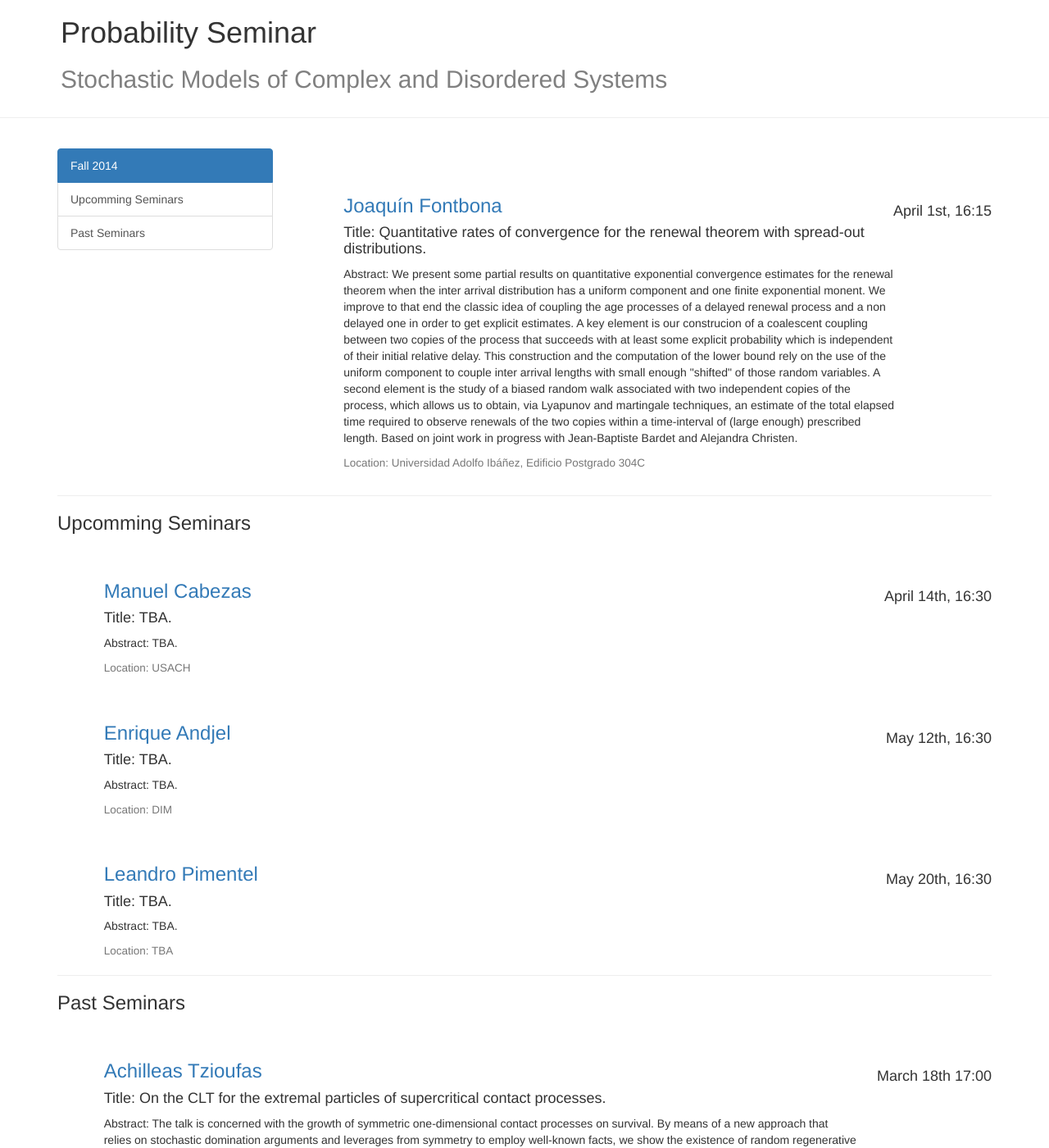
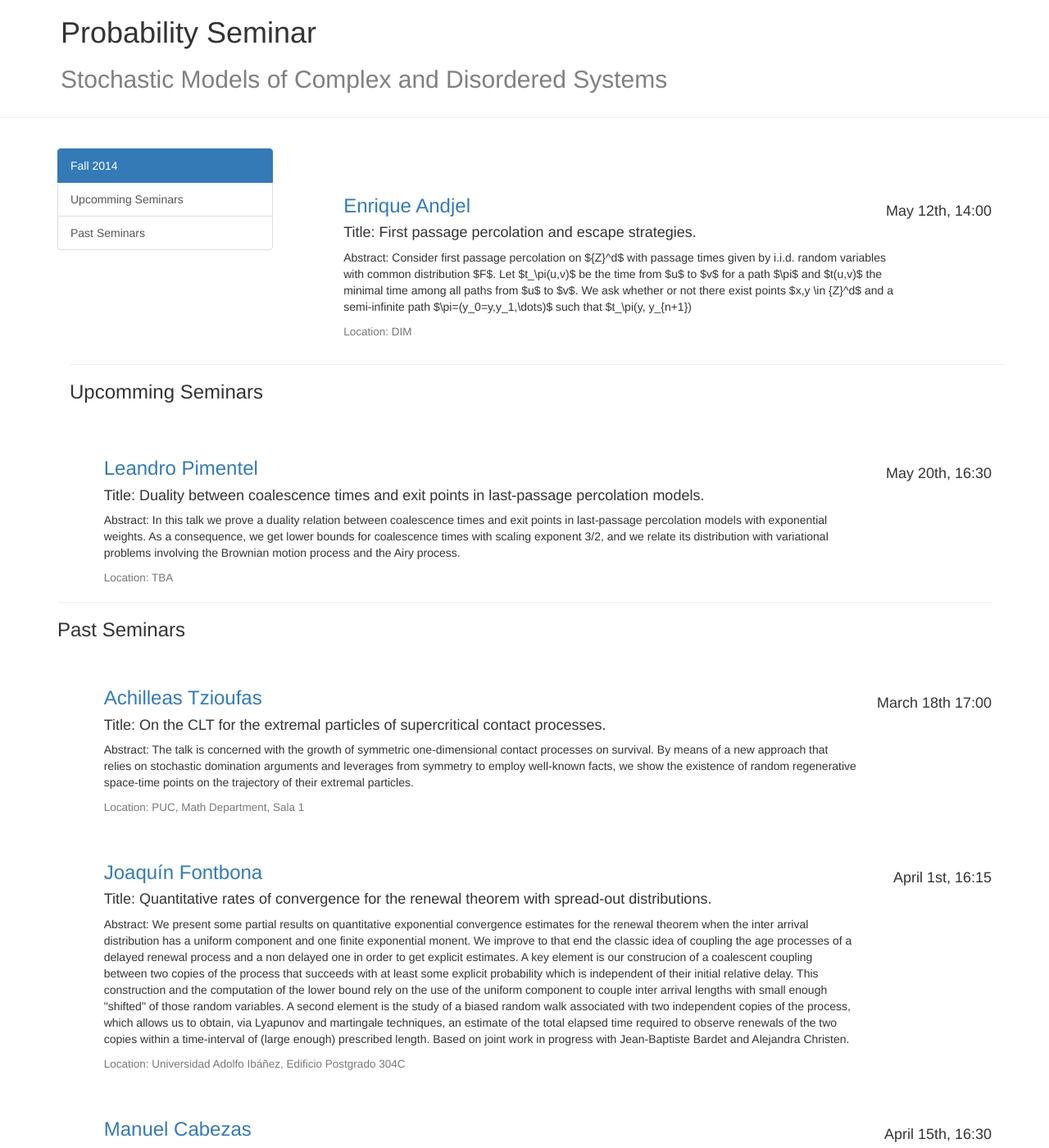
Before and after one commit to seminarmn/seminarmn.github.io, a Jekyll site: the page index.html, which Jekyll copies as it is, in a window 1280 px wide and 1400 px high. Shown: the whole window at 82% size. Built offline with Jekyll 4.4.1, drawn with Linux system fonts in a browser that asks for light colours; nearby versions of some CDN libraries; library files that are not in the unit come from our copies; Markdown is read by kramdown in place of the engine named in the settings; some of the changed text lies outside the part shown.

Commit message:
trying to fix things

```diff
--- a/index.html
+++ b/index.html
@@ -51,19 +51,27 @@
 
             <div class="col-md-9">
 
-
-
                 <div >
                     <div class="caption-full" style="margin-top:1.5cm; margin-left:1.5cm">
-                        <h4 class="pull-right">April 1st, 16:15</h4>
-                        <h3><a href="#">Joaquín Fontbona</a> <!-- Line 291 -->
+                        <h4 class="pull-right">May 12th, 14:00</h4>
+                        <h3><a href="#">Enrique Andjel</a> <!-- Line 291 -->
                         </h3>
-                        <h4>Title: Quantitative rates of convergence for the renewal theorem with spread-out distributions.</h4>
-                        <p style='width:85%'> Abstract: We present some partial results on quantitative exponential convergence estimates for the renewal theorem when the inter arrival distribution has a uniform component and one finite exponential monent. We improve to that end the classic idea of coupling the age processes of a delayed renewal process and a non delayed one in order to get explicit estimates. A key element is our construcion of a coalescent coupling between two copies of the process that succeeds with at least some explicit probability which is independent of their initial relative delay. This construction and the computation of the lower bound rely on the use of the uniform component to couple inter arrival lengths with small enough "shifted" of those random variables. A second element is the study of a biased random walk associated with two independent copies of the process, which allows us to obtain, via Lyapunov and martingale techniques, an estimate of the total elapsed time required to observe renewals of the two copies within a time-interval of (large enough) prescribed length. Based on joint work in progress with Jean-Baptiste Bardet and Alejandra Christen.</p>
-                        <h4> <small>Location: Universidad Adolfo Ibáñez, Edificio Postgrado 304C</small></h4>
+                        <h4>Title: First passage percolation and escape strategies.</h4>
+                        <p style='width:85%'> Abstract:
+                            Consider first passage percolation on ${Z}^d$ with passage
+                            times given by i.i.d. random variables with common distribution $F$.
+                            Let $t_\pi(u,v)$ be the time from $u$ to $v$ for a path $\pi$ and
+                            $t(u,v)$ the minimal time among all paths from $u$ to $v$. We
+                            ask whether or not there exist points $x,y \in {Z}^d$ and a
+                            semi-infinite path $\pi=(y_0=y,y_1,\dots)$ such that $t_\pi(y,
+                            y_{n+1})<t(x,y_n)$ for all $n$. Necessary and sufficient conditions
+                            on $F$ are given for this to occur. When the support of $F$ is unbounded,
+                            we also obtain results on the number of edges with large passage time used
+                            by geodesics. n results on the number of edges with large
+                            passage time used by geodesics.
+                            </p>
+                        <h4> <small>Location: DIM</small></h4>
                     </div>
-
-                </div>
 
 
             </div>
@@ -79,27 +87,8 @@
 
         <h3 id="upcomming"> Upcomming Seminars</h3>
 
-                <div >
-                    <div class="caption-full" style="margin-top:1.5cm; margin-left:1.5cm">
-                        <h4 class="pull-right">April 14th, 16:30</h4>
-                        <h3><a href="#">Manuel Cabezas</a> <!-- Line 291 -->
-                        </h3>
-                        <h4>Title: TBA.</h4>
-                        <p style='width:85%'> Abstract: TBA.</p>
-                        <h4> <small>Location: USACH</small></h4>
-                    </div>
 
-                </div>
 
-                <div >
-                    <div class="caption-full" style="margin-top:1.5cm; margin-left:1.5cm">
-                        <h4 class="pull-right">May 12th, 16:30</h4>
-                        <h3><a href="#">Enrique Andjel</a> <!-- Line 291 -->
-                        </h3>
-                        <h4>Title: TBA.</h4>
-                        <p style='width:85%'> Abstract: TBA.</p>
-                        <h4> <small>Location: DIM</small></h4>
-                    </div>
 
                 </div>
 
@@ -108,8 +97,9 @@
                         <h4 class="pull-right">May 20th, 16:30</h4>
                         <h3><a href="#">Leandro Pimentel</a> <!-- Line 291 -->
                         </h3>
-                        <h4>Title: TBA.</h4>
-                        <p style='width:85%'> Abstract: TBA.</p>
+                        <h4>Title: Duality between coalescence times and exit points in last-passage percolation models.</h4>
+                        <p style='width:85%'> Abstract: In this talk we prove a duality relation between coalescence times and exit points in last-passage percolation models with exponential weights. As a consequence, we get lower bounds for coalescence times with scaling exponent 3/2, and we relate its distribution with variational problems involving the Brownian motion process and the Airy process.
+                        </p>
                         <h4> <small>Location: TBA</small></h4>
                     </div>
 
@@ -136,6 +126,36 @@
                         <h4> <small>Location: PUC, Math Department, Sala 1</small></h4>
                     </div>
 
+                    <div class="caption-full" style="margin-top:1.5cm; margin-left:1.5cm">
+                        <h4 class="pull-right">April 1st, 16:15</h4>
+                        <h3><a href="#">Joaquín Fontbona</a> <!-- Line 291 -->
+                        </h3>
+                        <h4>Title: Quantitative rates of convergence for the renewal theorem with spread-out distributions.</h4>
+                        <p style='width:85%'> Abstract: We present some partial results on quantitative exponential convergence estimates for the renewal theorem when the inter arrival distribution has a uniform component and one finite exponential monent. We improve to that end the classic idea of coupling the age processes of a delayed renewal process and a non delayed one in order to get explicit estimates. A key element is our construcion of a coalescent coupling between two copies of the process that succeeds with at least some explicit probability which is independent of their initial relative delay. This construction and the computation of the lower bound rely on the use of the uniform component to couple inter arrival lengths with small enough "shifted" of those random variables. A second element is the study of a biased random walk associated with two independent copies of the process, which allows us to obtain, via Lyapunov and martingale techniques, an estimate of the total elapsed time required to observe renewals of the two copies within a time-interval of (large enough) prescribed length. Based on joint work in progress with Jean-Baptiste Bardet and Alejandra Christen.</p>
+                        <h4> <small>Location: Universidad Adolfo Ibáñez, Edificio Postgrado 304C</small></h4>
+                    </div>
+
+                </div>
+
+                <div >
+                    <div class="caption-full" style="margin-top:1.5cm; margin-left:1.5cm">
+                        <h4 class="pull-right">April 15th, 16:30</h4>
+                        <h3><a href="#">Manuel Cabezas</a> <!-- Line 291 -->
+                        </h3>
+                        <h4>Title: The Alexander-Orbach conjecture on regular trees.</h4>
+                            <p style='width:85%'> Abstract: The Alexander Orbach conjecture states that the Incipient Infinite Cluster of percolation has spectral dimension 4/3. In this talk we give a brief overview of the historic development of the conjecture and present some new related results. More specifically, we provide an scaling limit fot the random walk on the incipient infinite cluser of a regular tree projected to the backbone. </p>
+                        <h4> <small>Location: USACH, Edificio CITECAMP, sala de seminario</small></h4>
+                    </div>
+
+                    <div class="caption-full" style="margin-top:1.5cm; margin-left:1.5cm">
+                        <h4 class="pull-right">April 22nd, 17:00</h4>
+                        <h3><a href="#">Rodrigo Bissacot</a> <!-- Line 291 -->
+                        </h3>
+                        <h4>Title: Phase Transitions in Ferromagnetic Ising Models with magnetic fields.</h4>
+                        <p style='width:85%'> Abstract: We study the nearest neighbor Ising model with ferromagnetic interactions in the presence of a space dependent magnetic field of type 1/|x|^{α}. We prove that in dimensions d ≥ 2 for all β large enough if α > 1 there is a phase transition while if α < 1 there is a unique DLR state. Jointly with Marzio Cassandro (GSSI, L'Aquila), Errico Presutti  (GSSI, L'Aquila) and Leandro Cioletti (Unb, Brazil). The paper is available in arxiv.</p>
+                        <h4> <small>Location: PUC, Math Department, Sala 1</small></h4>
+                    </div>
+
                 </div>
 
 
```
